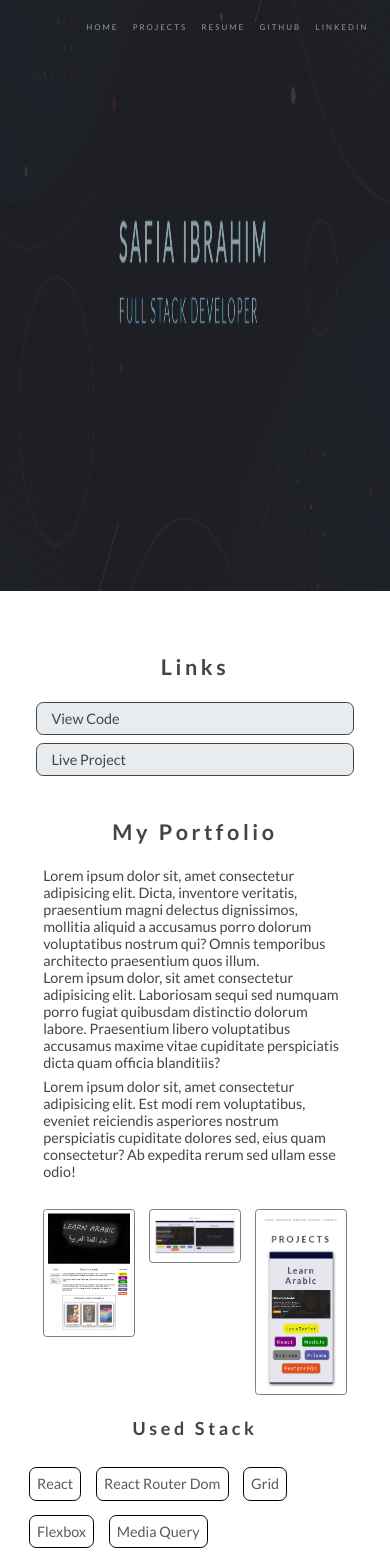
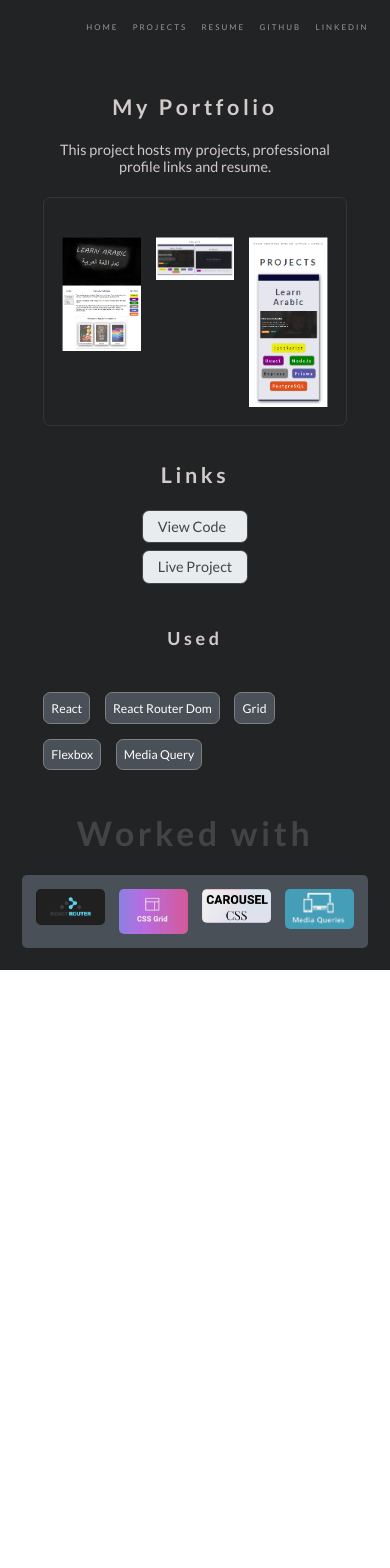
Before and after one commit to New-Arday/my-portfolio, a React (Create React App) app: page /portfolio in a window 390 px wide. Shown: the top 1568 px of the page. After the commit the page ends 970 px from the top, so only its background shows below. Built offline with nearby package versions, Linux system fonts and the light colour scheme.

Commit message:
Separated projects CSS file

```diff
--- a/src/landing-page/Nav.css
+++ b/src/landing-page/Nav.css
@@ -1,4 +1,4 @@
-.navigation {
+/* .navigation {
   letter-spacing: 2px;
   text-transform: uppercase;
   padding: 3rem;
@@ -6,7 +6,7 @@
   position: absolute;
   top: 0;
   right: 0;
-}
+} */
 
 .navigation__container {
   list-style: none;
@@ -15,6 +15,14 @@
   justify-content: flex-end;
   gap: 2rem;
   font-size: 1.1rem;
+
+  letter-spacing: 2px;
+  text-transform: uppercase;
+  padding: 3rem;
+
+  position: absolute;
+  top: 0;
+  right: 0;
 }
 .links:link,
 .links:visited {
@@ -41,7 +49,31 @@
 }
 
 @media (max-width: 326px) {
+  /* .navigation__container {
+    gap: 1rem;
+    margin-left: 1rem;
+  } */
   .navigation__container {
-    gap: 1rem;
+    list-style: none;
+    text-decoration: none;
+    display: flex;
+    justify-content: center;
+    gap: 2rem;
+    font-size: 1.1rem;
   }
 }
+
+@media (max-width: 300px) {
+  /* .navigation__container {
+    gap: 1rem;
+    margin-left: 1.3rem;
+  } */
+  .navigation__container {
+    list-style: none;
+    text-decoration: none;
+    display: flex;
+    justify-content: center;
+    gap: 2rem;
+    font-size: 1.1rem;
+  }
+}
--- a/src/landing-page/Nav.jsx
+++ b/src/landing-page/Nav.jsx
@@ -4,7 +4,7 @@ import "../landing-page/Nav.css";
 
 const Nav = () => {
   return (
-    <div>
+    <>
       <nav className="navigation">
         <ul className="navigation__container">
           <li>
@@ -42,7 +42,7 @@ const Nav = () => {
           </li>
         </ul>
       </nav>
-    </div>
+    </>
   );
 };
 
--- a/src/projects/Project.css
+++ b/src/projects/Project_LearnArabic.css
@@ -1,24 +1,34 @@
-.project__hero {
+.arabic__project-hero {
   width: 100%;
-  height: 70vh;
+  height: 80vh;
 }
-.project__container {
+.arabic__project-container {
   display: grid;
   grid-template-columns: 200px 2fr 200px;
   padding: 3rem;
   justify-content: center;
+  letter-spacing: 0.1rem;
 }
 
-.teck-stack {
+.arabic__teck-stack {
   display: flex;
   flex-direction: column;
   align-items: center;
 }
 
-.teck-title {
+.arabic__teck-title {
   font-size: 2.5rem;
+  color: #666;
 }
-.stack-list {
+.arabic__used-stack-box {
+  padding: 2rem;
+  border-radius: 0.7rem;
+}
+.arabic__stack-list-text {
+  color: #fff;
+  background-color: #495057;
+}
+.arabic__stack-list {
   list-style: none;
   border-radius: 1rem;
   padding: 1rem;
@@ -26,67 +36,77 @@
   margin-bottom: 1rem;
   color: #fff;
   text-align: center;
+  letter-spacing: 0.2rem;
 }
 .js {
   color: #000;
 }
 
-.project-title {
-  font-size: 3rem;
+.arabic__project-title {
+  font-size: 3.5rem;
   text-align: center;
+  color: #666;
+
+  /* font-size: 2.5rem; */
 }
-.project-about {
+.arabic__project-about {
   padding: 0 3rem;
   font-size: 2rem;
+  color: #666;
 }
 
-.project-title,
-.teck-title,
-.worked-with-title {
+.arabic__project-title,
+.arabic__teck-title,
+.arabic__worked-with-title {
   margin-bottom: 3rem;
   margin-top: 3rem;
   letter-spacing: 0.5rem;
 }
 
-.project__description {
+.arabic__project-description {
   margin-bottom: 1rem;
 }
-.title-of-book {
+.center-text {
+  text-align: center;
+}
+.arabic__title-of-book {
   font-style: italic;
 }
-.project-img-samples {
+.arabic__project-img-samples-box {
+  border: solid rgb(55, 54, 54) 1px;
+  padding: 2rem;
+  border-radius: 1rem;
+  margin-top: 3rem;
+}
+.arabic__project-img-samples {
   display: grid;
-  /* grid-template-columns: 200px 2fr 200px; */
   grid-template-columns: repeat(3, 3fr);
-  /* padding: 3rem; */
   justify-content: center;
-  column-gap: 2rem;
+  column-gap: 1rem;
 }
-.project-img {
-  border: solid 0.5px grey;
+.arabic__project-img {
   margin-top: 3rem;
   padding: 0.5rem;
   max-width: 100%;
   border-radius: 0.5rem;
 }
-.stack-list-text {
-  color: rgb(92, 90, 90);
-  border: solid gray 1px;
-}
 
-.link-box {
+.arabic__link-box {
   display: flex;
   align-items: center;
   flex-direction: column;
   gap: 1rem;
-  font-size: 2rem;
+  font-size: 1.5rem;
+  color: #666;
 }
-.view-links {
+.arabic__view-links {
   margin-bottom: 1rem;
   background-color: #e9ecef;
+  letter-spacing: 0.2rem;
+  font-size: 1.7rem;
 }
-.view-links:link,
-.view-links:visited {
+.arabic__view-links:link,
+.arabic__view-links:visited {
   text-decoration: none;
   display: block;
   border: solid#444 0.5px;
@@ -95,8 +115,8 @@
   border-radius: 1rem;
   color: #444;
 }
-.view-links:hover,
-.view-links:active {
+.arabic__view-links:hover,
+.arabic__view-links:active {
   text-decoration: none;
   display: block;
   padding: 1rem 2rem;
@@ -104,7 +124,7 @@
   filter: contrast(90%);
 }
 
-.worked-with-box {
+.arabic__worked-with-box {
   display: grid;
   grid-template-columns: repeat(4, 4fr);
   gap: 2rem;
@@ -112,45 +132,51 @@
   padding: 2rem;
   border-radius: 0.7rem;
 }
-.used-list {
+
+.arabic__used-list {
   max-width: 100%;
   border-radius: 0.7rem;
 }
-.worked-with-title {
+.arabic__worked-with-title {
   text-align: center;
-  letter-spacing: 0.5rem;
+  letter-spacing: 0.4rem;
 }
 @media (max-width: 850px) {
-  .project__container {
-    display: grid;
-    grid-template-columns: 100px 2fr 100px;
-    padding: 3rem;
-    justify-content: center;
-  }
-  .teck-title {
+  .arabic__teck-title {
     font-size: 2.5rem;
+    color: #666;
   }
 }
 @media (max-width: 500px) {
-  .project__container {
+  .arabic__project-container {
     display: flex;
     flex-direction: column;
   }
-  .stack-list {
-    border: solid black 0.5px;
+  .arabic__stack-list {
     list-style: none;
     border-radius: 1rem;
-    padding: 1rem;
-    font-size: 2rem;
+    font-size: 1.7rem;
     margin: 1rem;
     display: inline-block;
   }
 
-  .link-box {
+  .arabic__link-box {
     display: flex;
     align-items: center;
     display: inline-block;
     font-size: 2rem;
     margin: 2rem;
   }
+  .arabic__ul-container {
+    background-color: #495057;
+    padding: 0.3rem;
+    border-radius: 0.7rem;
+  }
+  .arabic__stack-list-text {
+    color: #fff;
+    border: solid gray 1px;
+  }
+  /* .project__container {
+    padding: 1.5rem;
+  } */
 }
--- a/src/projects/Project_LearnArabic.jsx
+++ b/src/projects/Project_LearnArabic.jsx
@@ -1,5 +1,5 @@
 import React from "react";
-import "../projects/Project.css";
+import "../projects/Project_LearnArabic.css";
 import Lessons from "../images/lessons.PNG";
 import LearnArabic from "../images/Learn-Arabic.PNG";
 import ReactRouterDom from "../images/React-router-dom.PNG";
@@ -11,65 +11,69 @@ function Project_LearnArabic() {
   return (
     <>
       <div>
-        <img src={LearnArabic} className="project__hero" alt="" />
+        <img src={LearnArabic} className="arabic__project-hero" alt="" />
       </div>
-      <div className="project__container">
-        <div className="link-box">
-          <h4 className="project-title">Links</h4>
+      <div className="arabic__project-container">
+        <div className="arabic__link-box">
+          <h4 className="arabic__teck-title">Links</h4>
           <a
             href="https://github.com/New-Arday/learn-arabic-client"
             target="_blank"
-            className="view-links"
+            className="arabic__view-links"
           >
             View Code
           </a>
           <a
             href="https://main--gatewaytoarabicproject.netlify.app/"
             target="_blank"
-            className="view-links"
+            className="arabic__view-links"
           >
             Live Project
           </a>
         </div>
-        <div className="project-about">
-          <h4 className="project-title">Gateway to Arabic</h4>
-          <p className="project__description">
+        <div className="arabic__project-about">
+          <h4 className="arabic__project-title">Gateway to Arabic</h4>
+          <p className="arabic__project-description">
             The project is based on the book:
-            <span className="title-of-book">Gateway to Arabic</span> level 2.
-            The content is from the book.
+            <span className="arabic__title-of-book">Gateway to Arabic</span>
+            level 2. The content is from the book.
           </p>
-          <p className="project__description">
+          <p className="arabic__project-description">
             The user is expected to be able to recognise and read basic Arabic
             words.
           </p>
-          <p className="project__description">
+          <p className="arabic__project-description">
             The lessons are separated into topics: fruits and vegetables,
             animals and colours.
           </p>
-          <p className="project__description">
+          <p className="arabic__project-description">
             There's an interactive quiz where the user can test their knowledge
             of what they've learnt.
           </p>
+
+          {/* Worked with section */}
           <div>
-            <h3 className="worked-with-title">Worked with</h3>
-            <div className="worked-with-box">
-              <img className="used-list" src={ReactRouterDom} />
-              <img className="used-list" src={CssGrid} />
-              <img className="used-list" src={CssCarousal} />
-              <img className="used-list" src={MediaQuery} />
+            <h3 className="arabic__worked-with-title">Worked with</h3>
+            <div className="arabic__worked-with-box">
+              <img className="arabic__used-list" src={ReactRouterDom} />
+              <img className="arabic__used-list" src={CssGrid} />
+              <img className="arabic__used-list" src={CssCarousal} />
+              <img className="arabic__used-list" src={MediaQuery} />
             </div>
           </div>
-          <img className="project-img " src={Lessons} alt="" />
+          <img className="arabic__project-img " src={Lessons} alt="" />
         </div>
-        <div className="teck-stack">
-          <h4 className="teck-title">Used Stack</h4>
-          <ul>
-            <li className="stack-list stack-js js">JavaScript</li>
-            <li className="stack-list stack-react">React</li>
-            <li className="stack-list stack-node">NodeJs</li>
-            <li className="stack-list stack-express">Express</li>
-            <li className="stack-list stack-prisma">Prisma</li>
-            <li className="stack-list stack-postgres">PostgreSQL</li>
+
+        {/* Tech used section */}
+        <div className="arabic__teck-stack">
+          <h4 className="arabic__teck-title">Used Stack</h4>
+          <ul className="arabic__ul-container">
+            <li className="arabic__stack-list stack-js js">JavaScript</li>
+            <li className="arabic__stack-list stack-react">React</li>
+            <li className="arabic__stack-list stack-node">NodeJs</li>
+            <li className="arabic__stack-list stack-express">Express</li>
+            <li className="arabic__stack-list stack-prisma">Prisma</li>
+            <li className="arabic__stack-list stack-postgres">PostgreSQL</li>
           </ul>
         </div>
       </div>
--- /dev/null
+++ b/src/projects/Project_Portfolio.css
@@ -0,0 +1,191 @@
+.portfolio__project-bg-clr {
+  background-color: #212325;
+  /* background-color: #06223e; */
+  /* background-color: #5a6066; */
+}
+.portfolio__project__hero {
+  width: 100%;
+  height: 70vh;
+}
+.portfolio__project__container {
+  display: grid;
+  grid-template-columns: 3fr 1fr;
+  /* grid-template-columns: 1fr 200px; */
+  /* grid-template-columns: 200px 2fr 200px; */
+  padding: 3rem;
+  justify-content: center;
+  padding-top: 10rem;
+}
+
+.portfolio__teck-stack {
+  display: flex;
+  flex-direction: column;
+  align-items: center;
+}
+
+.portfolio__teck-title {
+  font-size: 2.5rem;
+  color: rgb(211, 202, 202);
+}
+.portfolio__used-stack-box {
+  /* background-color: #0e1e3f; */
+  padding: 2rem;
+  border-radius: 0.7rem;
+}
+.portfolio__stack-list-text {
+  color: #fff;
+  background-color: #495057;
+}
+.portfolio__stack-list {
+  list-style: none;
+  border-radius: 1rem;
+  padding: 1rem;
+  font-size: 2rem;
+  margin-bottom: 1rem;
+  color: #fff;
+  text-align: center;
+}
+/* .js {
+  color: #000;
+} */
+
+.portfolio__project-title {
+  font-size: 3rem;
+  text-align: center;
+  color: rgb(211, 202, 202);
+}
+.portfolio__project-about {
+  padding: 0 3rem;
+  font-size: 2rem;
+  color: rgb(211, 202, 202);
+}
+
+.portfolio__project-title,
+.portfolio__teck-title,
+.portfolio__worked-with-title {
+  margin-bottom: 3rem;
+  margin-top: 3rem;
+  letter-spacing: 0.5rem;
+}
+
+.portfolio__project__description {
+  margin-bottom: 1rem;
+}
+.center-text {
+  text-align: center;
+}
+.portfolio__title-of-book {
+  font-style: italic;
+}
+.portfolio__project-img-samples-box {
+  /* background-color: #0e1e3f; */
+  border: solid rgb(55, 54, 54) 1px;
+  padding: 2rem;
+  border-radius: 1rem;
+  margin-top: 3rem;
+}
+.portfolio__project-img-samples {
+  display: grid;
+  grid-template-columns: repeat(3, 3fr);
+  justify-content: center;
+  column-gap: 1rem;
+}
+.portfolio__project-img {
+  margin-top: 3rem;
+  padding: 0.5rem;
+  max-width: 100%;
+  border-radius: 0.5rem;
+}
+
+.portfolio__link-box {
+  display: flex;
+  align-items: center;
+  justify-content: center;
+  flex-direction: column;
+  gap: 1rem;
+  font-size: 1.5rem;
+  color: rgb(211, 202, 202);
+}
+.portfolio__view-links {
+  margin-bottom: 1rem;
+  background-color: #e9ecef;
+}
+.portfolio__view-links:link,
+.portfolio__view-links:visited {
+  text-decoration: none;
+  display: block;
+  border: solid#444 0.5px;
+
+  padding: 1rem 2rem;
+  border-radius: 1rem;
+  color: #444;
+}
+.portfolio__view-links:hover,
+.portfolio__view-links:active {
+  text-decoration: none;
+  display: block;
+  padding: 1rem 2rem;
+  border-radius: 1rem;
+  filter: contrast(90%);
+}
+
+.portfolio__worked-with-box {
+  display: grid;
+  grid-template-columns: repeat(4, 4fr);
+  gap: 2rem;
+  background-color: #495057;
+  padding: 2rem;
+  border-radius: 0.7rem;
+}
+
+.portfolio__used-list {
+  max-width: 100%;
+  border-radius: 0.7rem;
+}
+.portfolio__worked-with-title {
+  text-align: center;
+  letter-spacing: 0.5rem;
+}
+@media (max-width: 850px) {
+  /* .project__container {
+    padding-top: 10rem;
+  } */
+  .portfolio__teck-title {
+    font-size: 2.5rem;
+    color: rgb(211, 202, 202);
+  }
+}
+@media (max-width: 500px) {
+  .portfolio__project__container {
+    display: flex;
+    flex-direction: column;
+  }
+  .portfolio__stack-list {
+    list-style: none;
+    border-radius: 1rem;
+    font-size: 1.7rem;
+    margin: 1rem;
+    display: inline-block;
+  }
+
+  .portfolio__link-box {
+    display: flex;
+    align-items: center;
+    display: inline-block;
+    font-size: 2rem;
+    margin: 2rem;
+  }
+  /* .ul-container {
+
+    background-color: #495057;
+    padding: 0.3rem;
+    border-radius: 0.7rem;
+  } */
+  .portfolio__stack-list-text {
+    color: #fff;
+    border: solid gray 1px;
+  }
+  /* .project__container {
+    padding: 1.5rem;
+  } */
+}
--- a/src/projects/Project_Portfolio.jsx
+++ b/src/projects/Project_Portfolio.jsx
@@ -1,75 +1,111 @@
 import React from "react";
-import "../projects/Project.css";
+import "../projects/Project_Portfolio.css";
 import PortfolioHero from "../images/portfolio-hero.PNG";
 import PortfolioTablet from "../images/responsive--tablet.PNG";
 import PortfolioPc from "../images/projects-page.PNG";
 import PortfolioPhone from "../images/responsive-capture.PNG";
+import ReactRouterDom from "../images/React-router-dom.PNG";
+import CssGrid from "../images/CSS-Grid.PNG";
+import CssCarousal from "../images/CSS-carousal.PNG";
+import MediaQuery from "../images/Media-query.PNG";
 
 function Project_Portfolio() {
   return (
-    <>
+    <section className="portfolio__project-bg-clr">
       <div>
-        <img src={PortfolioHero} className="project__hero" alt=""></img>
+        {/* <img src={PortfolioHero} className="portfolio__project__hero" alt=""></img> */}
       </div>
-      <div className="project__container">
-        <div className="link-box">
-          <h4 className="project-title">Links</h4>
+
+      {/* project details */}
+      <div className="portfolio__project__container">
+        <div className="portfolio__project-about">
+          <h4 className="portfolio__project-title">My Portfolio</h4>
+          <p className="portfolio__project__description center-text">
+            This project hosts my projects, professional profile links and
+            resume.
+          </p>
+
+          <div className="portfolio__project-img-samples-box">
+            <div className="portfolio__project-img-samples">
+              <div>
+                <img
+                  className="portfolio__project-img "
+                  src={PortfolioTablet}
+                  alt=""
+                />
+              </div>
+              {/* <img className="project-img " src={PortfolioTablet} alt="" /> */}
+              <img
+                className="portfolio__project-img "
+                src={PortfolioPc}
+                alt=""
+              />
+              <img
+                className="portfolio__project-img "
+                src={PortfolioPhone}
+                alt=""
+              />
+            </div>
+          </div>
+          {/* <div>
+            <h3 className="worked-with-title">Worked with</h3>
+            <div className="worked-with-box">
+              <img className="used-list" src={ReactRouterDom} />
+              <img className="used-list" src={CssGrid} />
+              <img className="used-list" src={CssCarousal} />
+              <img className="used-list" src={MediaQuery} />
+            </div>
+          </div> */}
+        </div>
+        <div className="portfolio__teck-stack">
+          {/* Lists lists*/}
+          <div className="portfolio__link-box">
+            <h4 className="portfolio__project-title">Links</h4>
             <a
               href="https://github.com/New-Arday/my-portfolio"
               target="_blank"
-            className="view-links"
+              className="portfolio__view-links"
             >
-
               View Code
             </a>
             <a
               href="https://safia-ibrahim.netlify.app/"
-            className="view-links"
+              className="portfolio__view-links"
               target="_blank"
             >
               Live Project
             </a>
           </div>
-        <div className="project-about">
-          <h4 className="project-title">My Portfolio</h4>
-          <p className="project__description">
-            Lorem ipsum dolor sit, amet consectetur adipisicing elit. Dicta,
-            inventore veritatis, praesentium magni delectus dignissimos,
-            mollitia aliquid a accusamus porro dolorum voluptatibus nostrum qui?
-            Omnis temporibus architecto praesentium quos illum.
-            <p className="project__description">
-              Lorem ipsum dolor, sit amet consectetur adipisicing elit.
-              Laboriosam sequi sed numquam porro fugiat quibusdam distinctio
-              dolorum labore. Praesentium libero voluptatibus accusamus maxime
-              vitae cupiditate perspiciatis dicta quam officia blanditiis?
-            </p>
-            <p className="project__description">
-              Lorem ipsum dolor sit, amet consectetur adipisicing elit. Est modi
-              rem voluptatibus, eveniet reiciendis asperiores nostrum
-              perspiciatis cupiditate dolores sed, eius quam consectetur? Ab
-              expedita rerum sed ullam esse odio!
-            </p>
-          </p>
-          <div className="project-img-samples">
-            <img className="project-img " src={PortfolioTablet} alt='' />
-            <img className="project-img " src={PortfolioPc} alt='' />
-            <img className="project-img " src={PortfolioPhone} alt='' />
+          <h4 className="portfolio__teck-title">Used</h4>
+          <ul className="portfolio__ul-container portfolio__used-stack-box">
+            <li className="portfolio__stack-list portfolio__stack-list-text">
+              React
+            </li>
+            <li className="portfolio__stack-list portfolio__stack-list-text">
+              React Router Dom
+            </li>
+            <li className="portfolio__stack-list portfolio__stack-list-text">
+              Grid
+            </li>
+            <li className="portfolio__stack-list portfolio__stack-list-text">
+              Flexbox
+            </li>
+            <li className="portfolio__stack-list portfolio__stack-list-text">
+              Media Query
+            </li>
+          </ul>
+        </div>
+        <div>
+          <h3 className="portfolio__worked-with-title">Worked with</h3>
+          <div className="portfolio__worked-with-box">
+            <img className="portfolio__used-list" src={ReactRouterDom} />
+            <img className="portfolio__used-list" src={CssGrid} />
+            <img className="portfolio__used-list" src={CssCarousal} />
+            <img className="portfolio__used-list" src={MediaQuery} />
           </div>
         </div>
-        <div className="teck-stack">
-          <h4 className="teck-title">Used Stack</h4>
-          <ul>
-            <li className="stack-list stack-list-text" >
-              React
-            </li>
-            <li className="stack-list stack-list-text">React Router Dom</li>
-            <li className="stack-list stack-list-text">Grid</li>
-            <li className="stack-list stack-list-text">Flexbox</li>
-            <li className="stack-list stack-list-text">Media Query</li>
-          </ul>
       </div>
-      </div>
-    </>
+    </section>
   );
 }
 
```
Lines whose indentation alone changed are shown as unchanged.
